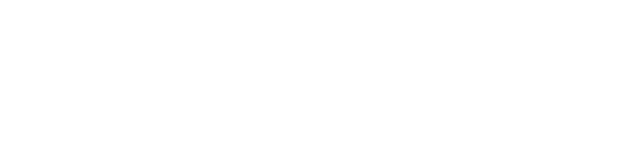
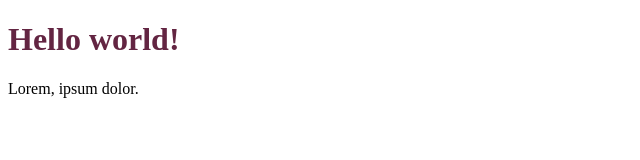
Before and after one commit to Danya-ahmad/projecte, a plain HTML site: page index.html in a window 1280 px wide. Shown: the whole page, without its empty margins (0-640 px from the left). Drawn offline with Linux system fonts and the light colour scheme.

Commit message:
massage commit

```diff
--- a/index.html
+++ b/index.html
@@ -3,9 +3,11 @@
 <head>
     <meta charset="UTF-8">
     <meta name="viewport" content="width=device-width, initial-scale=1.0">
+    <link rel="stylesheet" href="style.css">
     <title>Document</title>
 </head>
 <body>
-
+    <h1>Hello world!</h1>
+    <p>Lorem, ipsum dolor.</p>
 </body>
 </html>
--- a/style.css
+++ b/style.css
@@ -0,0 +1,3 @@
+h1{
+    color:rgb(99 , 37 , 66)
+}
```
